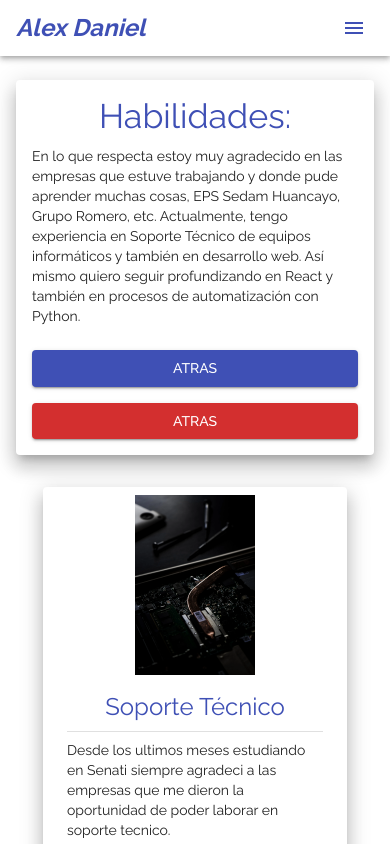
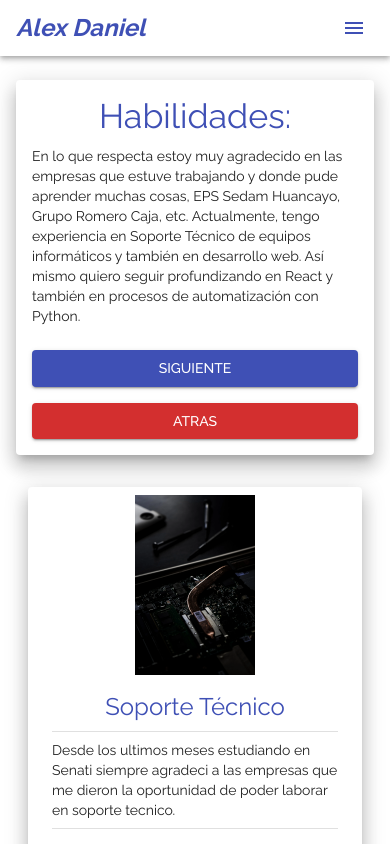
Before and after one commit to PandavionxD/Website_v1, a React (Vite) app: page /skills in a window 390 px wide. Shown: the top 844 px of the page. Built offline with nearby package versions, Linux system fonts and the light colour scheme.

Commit message:
Corrijiendo diseños responsive en habilidadesPage

```diff
--- a/src/pages/HabilidadesPage.jsx
+++ b/src/pages/HabilidadesPage.jsx
@@ -12,6 +12,7 @@ import {
   Typography,
 } from "@mui/material";
 import { Cards } from "../helpers/helpers";
+import { Link } from "react-router-dom";
 
 export const HabilidadesPage = () => {
   return (
@@ -33,7 +34,7 @@ export const HabilidadesPage = () => {
               <Typography variant="body2" mt={1}>
                 En lo que respecta estoy muy agradecido en las empresas que
                 estuve trabajando y donde pude aprender muchas cosas, EPS Sedam
-                Huancayo, Grupo Romero, etc. Actualmente, tengo experiencia en
+                Huancayo, Grupo Romero Caja, etc. Actualmente, tengo experiencia en
                 Soporte Técnico de equipos informáticos y también en desarrollo
                 web. Así mismo quiero seguir profundizando en React y también en
                 procesos de automatización con Python.
@@ -42,10 +43,10 @@ export const HabilidadesPage = () => {
           </Grid>
           <Grid container spacing={1} mt={1}>
             <Grid sm={4} xs={12} md={2} item mt={1}>
-              <Button fullWidth variant="contained" color="primary" >atras</Button>
+              <Button component={Link} to='/linux' fullWidth variant="contained" color="primary" >siguiente</Button>
             </Grid>
             <Grid sm={4} xs={12} md={2} item mt={1}>
-              <Button fullWidth variant="contained" color="error" >atras</Button>
+              <Button component={Link} to='/about' fullWidth variant="contained" color="error" >atras</Button>
             </Grid>
           </Grid>
         </Paper>
@@ -60,12 +61,12 @@ export const HabilidadesPage = () => {
         className="animate__animated animate__fadeInUpBig"
       >
         {Cards.map(({ img, description, link, title }, id) => (
-          <Grid item xs={12} sm={6} md={4} lg={3} maxWidth={320} key={id}>
+          <Grid item xs={12} sm={6} md={4} lg={3} maxWidth={350} key={id}>
             <Card
               elevation={12}
               sx={{
                 padding: 1,
-                height: 460,
+                height: 440,
                 display: "flex",
                 flexDirection: "column",
                 justifyContent: "space-between",
```
